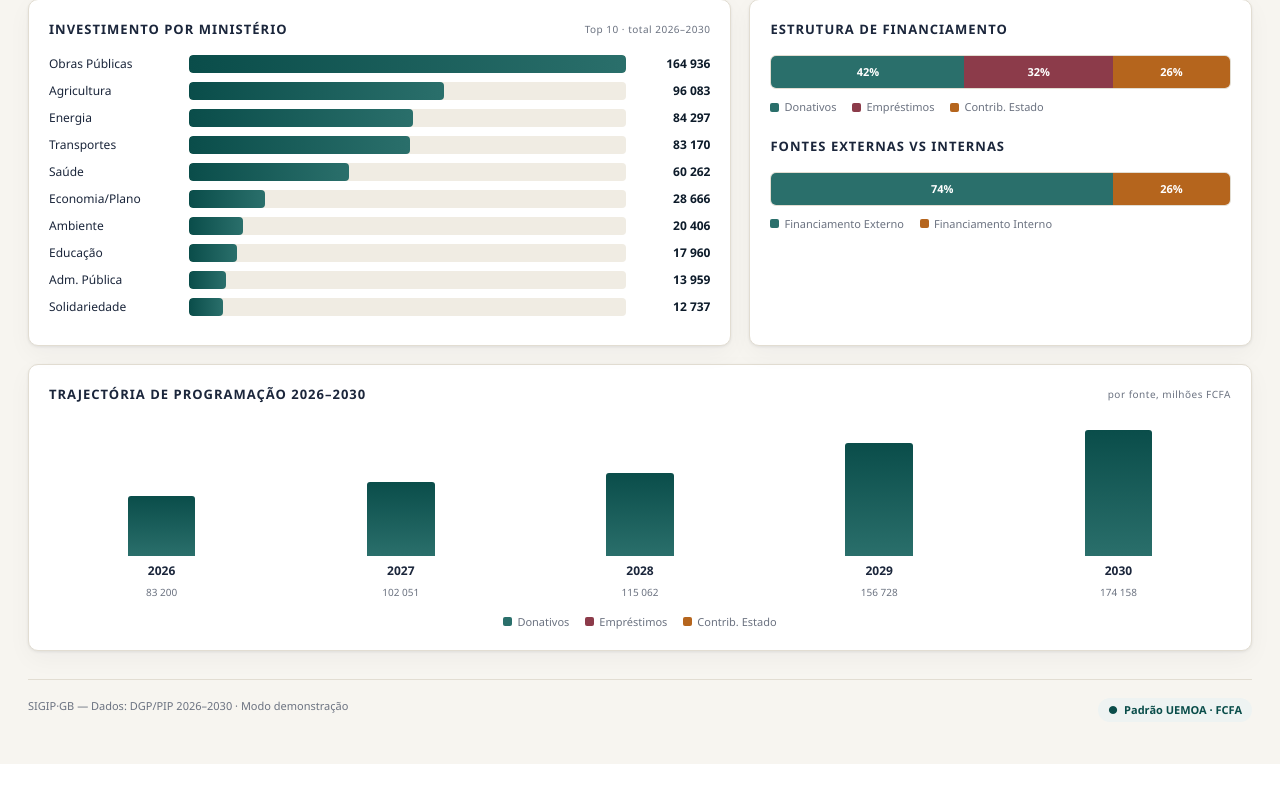
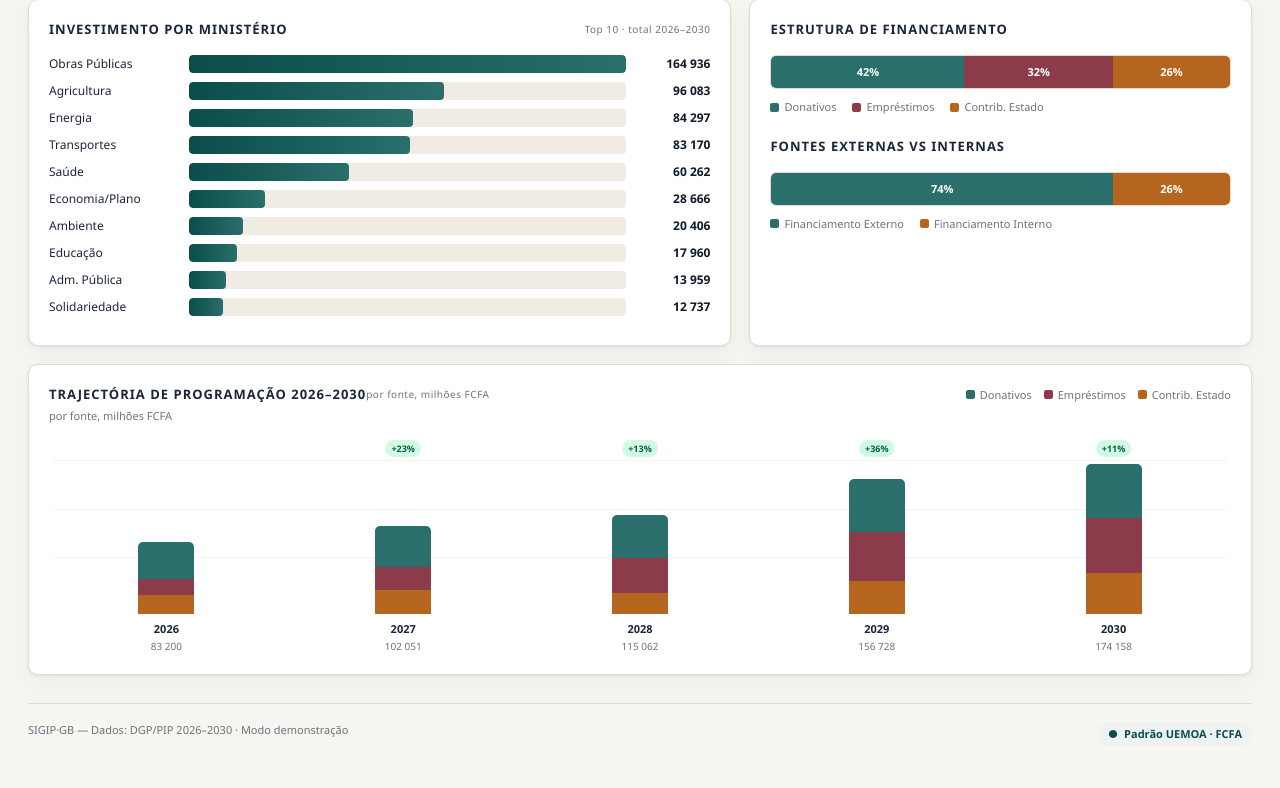
Before and after one commit to STOURE2022/system_gestion_sigip_gb, a Django app: page /app in a window 1280 px wide. Shown: the part 467-1255 px from the top of the page. Before the commit the page ends 1231 px from the top, so only its background shows below. Run offline with Django 5.2, Linux system fonts and the light colour scheme; parts of the project's set-up code (start-up, migrations or seed data) failed here and were passed over.

Commit message:
fix(chart): rework Trajectoire chart — stacked bars with proper 3-source breakdown
Bug: renderYearChart used only y.total, ignoring donations/loans/state_contribution
Fix:
- New CSS: stacked flex bars (column-reverse) with growUp animation + grid lines
- renderYearChart: proportional height per segment (don/empr/int), staggered animation
  delay, +X% growth badge for years 2027-2030
- renderDashboardFromRaw: fix aggregation — proportional split per project per year
  instead of filtering by project type (was incorrect)
- progchart in renderProgramming: same stacked treatment
- Panel header: legend moved inline, subtitle below title

Co-Authored-By: Claude Sonnet 4.6 <noreply@anthropic.com>

```diff
--- a/templates/index.html
+++ b/templates/index.html
@@ -67,12 +67,26 @@ main{padding:24px 28px;max-width:1320px;margin:0 auto}
 .legend{display:flex;gap:16px;font-size:11px;color:var(--muted);flex-wrap:wrap}
 .legend span{display:flex;align-items:center;gap:5px}
 .dot{width:9px;height:9px;border-radius:2px;display:inline-block}
-.yearchart{display:flex;align-items:flex-end;gap:14px;height:180px;padding-top:10px}
-.ybar{flex:1;display:flex;flex-direction:column;align-items:center;gap:6px;height:100%}
-.ybar .cols{flex:1;display:flex;align-items:flex-end;gap:3px;width:100%;justify-content:center}
-.ycol{width:30%;border-radius:3px 3px 0 0;min-height:2px;transition:height .6s ease}
-.ybar .yl{font-size:12px;font-weight:600;color:var(--ink2)}
-.ybar .yt{font-size:10px;color:var(--muted);font-variant-numeric:tabular-nums}
+/* ── Stacked trajectory chart ────────────────── */
+.yearchart{display:flex;align-items:flex-end;gap:10px;height:224px;padding:30px 4px 0;position:relative}
+.yearchart-bg{position:absolute;top:30px;left:4px;right:4px;bottom:48px;pointer-events:none;
+  background:repeating-linear-gradient(to bottom,#e8e4d9 0,#e8e4d9 1px,transparent 1px,transparent 33.33%);
+  opacity:.45}
+.ybar{flex:1;display:flex;flex-direction:column;align-items:center;height:100%;position:relative}
+.ybar-stack{width:min(70%,56px);flex:1;display:flex;flex-direction:column;justify-content:flex-end;position:relative}
+.ybar-inner{width:100%;border-radius:5px 5px 0 0;overflow:hidden;
+  display:flex;flex-direction:column-reverse;
+  transform-origin:bottom;animation:growUp .65s cubic-bezier(.4,0,.2,1) both}
+@keyframes growUp{from{transform:scaleY(0);opacity:0}to{transform:scaleY(1);opacity:1}}
+.ybar-seg{width:100%;flex-shrink:0}
+.ybar-seg.don {background:var(--don)}
+.ybar-seg.empr{background:var(--empr)}
+.ybar-seg.int {background:var(--int)}
+.ybar-growth{position:absolute;top:-20px;left:50%;transform:translateX(-50%);
+  font-size:9px;font-weight:700;padding:2px 6px;border-radius:10px;white-space:nowrap;
+  background:#d1fae5;color:#065f46}
+.ybar .yl{font-size:11px;font-weight:700;color:var(--ink2);margin-top:7px}
+.ybar .yt{font-size:10px;color:var(--muted);font-variant-numeric:tabular-nums;margin-top:2px}
 .toolbar{display:flex;gap:10px;margin-bottom:16px;flex-wrap:wrap;align-items:center}
 .toolbar input,.toolbar select{padding:9px 12px;border:1px solid var(--line);border-radius:7px;font-size:13px;background:#fff;color:var(--ink);font-family:inherit}
 .toolbar input{flex:1;min-width:200px}
@@ -240,13 +254,16 @@ tbody tr:hover{background:#faf8f3}
       </div>
     </div>
     <div class="panel">
-      <h3 id="panel-trajectory-h3">Trajectória de Programação 2026&ndash;2030 <span class="note">por fonte, milhões FCFA</span></h3>
-      <div class="yearchart" id="yearchart"></div>
-      <div class="legend" style="margin-top:14px;justify-content:center">
-        <span><i class="dot" style="background:var(--don)"></i><span data-i18n="legend_donations">Donativos</span></span>
-        <span><i class="dot" style="background:var(--empr)"></i><span data-i18n="legend_loans">Empréstimos</span></span>
-        <span><i class="dot" style="background:var(--int)"></i><span data-i18n="legend_state">Contrib. Estado</span></span>
+      <div style="display:flex;justify-content:space-between;align-items:center;margin-bottom:4px;flex-wrap:wrap;gap:8px">
+        <h3 id="panel-trajectory-h3" style="margin:0" data-i18n="panel_trajectory">Trajectoire de Programmation 2026&ndash;2030</h3>
+        <div class="legend" style="margin:0;gap:12px">
+          <span><i class="dot" style="background:var(--don)"></i><span data-i18n="legend_donations">Donativos</span></span>
+          <span><i class="dot" style="background:var(--empr)"></i><span data-i18n="legend_loans">Empréstimos</span></span>
+          <span><i class="dot" style="background:var(--int)"></i><span data-i18n="legend_state">Contrib. Estado</span></span>
+        </div>
       </div>
+      <div class="mini" data-i18n="note_per_source" style="margin-bottom:6px">par source, millions FCFA</div>
+      <div class="yearchart" id="yearchart"><div class="yearchart-bg"></div></div>
     </div>
   </div>
 
@@ -1132,9 +1149,21 @@ function renderDashboardFromRaw(T_, Text, Tint, Tdon, Tempr) {
   const byYear = ANOS.map(a => ({
     fiscal_year: a,
     total: sum(PIP_DATA.map(p => ({v: (p.anos && p.anos[a]) || 0})), 'v'),
-    donations: sum(PIP_DATA.filter(p => p.don && !p.empr).map(p => ({v: (p.anos && p.anos[a]) || 0})), 'v'),
-    loans: sum(PIP_DATA.filter(p => p.empr).map(p => ({v: (p.anos && p.anos[a]) || 0})), 'v'),
-    state_contribution: sum(PIP_DATA.filter(p => p.fin_norm === 'Estado').map(p => ({v: (p.anos && p.anos[a]) || 0})), 'v'),
+    donations: sum(PIP_DATA.map(p => {
+      const yr = (p.anos && p.anos[a]) || 0;
+      const t = (p.don||0) + (p.empr||0) + (p.interno||0);
+      return { v: t > 0 ? yr * (p.don||0) / t : 0 };
+    }), 'v'),
+    loans: sum(PIP_DATA.map(p => {
+      const yr = (p.anos && p.anos[a]) || 0;
+      const t = (p.don||0) + (p.empr||0) + (p.interno||0);
+      return { v: t > 0 ? yr * (p.empr||0) / t : 0 };
+    }), 'v'),
+    state_contribution: sum(PIP_DATA.map(p => {
+      const yr = (p.anos && p.anos[a]) || 0;
+      const t = (p.don||0) + (p.empr||0) + (p.interno||0);
+      return { v: t > 0 ? yr * (p.interno||0) / t : (p.fin_norm === 'Estado' ? yr : 0) };
+    }), 'v'),
   }));
 
   renderDashboard(T_, Text, Tint, Tdon, Tempr,
@@ -1188,13 +1217,41 @@ function renderDashboard(T_, Text, Tint, Tdon, Tempr, byMinistry, byYear) {
     document.getElementById('extint').appendChild(d);
   });
 
-  // Year chart
+  // Year chart — stacked bars by source
+  const TRAJ_H = 150; // px for bar area
   const maxY = Math.max(...byYear.map(y => y.total), 1);
   function renderYearChart(el) {
-    el.innerHTML = byYear.map(y => {
-      const h = 100 * y.total / maxY;
-      return `<div class="ybar"><div class="cols"><div class="ycol" style="height:${h}%;background:linear-gradient(180deg,var(--accent),var(--ext))" title="${fmt(y.total)} M FCFA"></div></div><div class="yl">${y.fiscal_year}</div><div class="yt">${fmt(y.total)}</div></div>`;
-    }).join('');
+    // preserve the bg grid div, append bars
+    const grid = el.querySelector('.yearchart-bg');
+    el.innerHTML = '';
+    if (grid) el.appendChild(grid);
+    byYear.forEach((y, i) => {
+      const barH = Math.max(Math.round(TRAJ_H * y.total / maxY), 4);
+      const don   = y.donations          || 0;
+      const empr  = y.loans              || 0;
+      const state = y.state_contribution || 0;
+      const seg   = don + empr + state;
+      const pDon   = seg > 0 ? (don   / seg * 100).toFixed(1) : 100;
+      const pEmpr  = seg > 0 ? (empr  / seg * 100).toFixed(1) : 0;
+      const pState = seg > 0 ? (state / seg * 100).toFixed(1) : 0;
+      const growth = i > 0 && byYear[i-1].total > 0
+        ? Math.round((y.total - byYear[i-1].total) / byYear[i-1].total * 100) : null;
+      const tip = `${y.fiscal_year}\nDons: ${fmt(don)}\nEmp: ${fmt(empr)}\nEst: ${fmt(state)}\nTotal: ${fmt(y.total)} M`;
+      const col = document.createElement('div');
+      col.className = 'ybar';
+      col.innerHTML = `
+        <div class="ybar-stack">
+          ${growth !== null ? `<span class="ybar-growth">+${growth}%</span>` : ''}
+          <div class="ybar-inner" style="height:${barH}px;animation-delay:${i * 0.09}s" title="${tip}">
+            <div class="ybar-seg int"  style="height:${pState}%"></div>
+            <div class="ybar-seg empr" style="height:${pEmpr}%"></div>
+            <div class="ybar-seg don"  style="height:${pDon}%"></div>
+          </div>
+        </div>
+        <div class="yl">${y.fiscal_year}</div>
+        <div class="yt">${fmt(y.total)}</div>`;
+      el.appendChild(col);
+    });
   }
   renderYearChart(document.getElementById('yearchart'));
   window._byYear = byYear;
@@ -1287,10 +1344,32 @@ function renderProgramming() {
   document.getElementById('progkpis').innerHTML = byYear.map(y =>
     `<div class="kpi"><div class="lab">${T('kpi_programmed')} ${y.fiscal_year}</div><div class="val">${fmt(y.total)} <span class="unit">M</span></div><div class="sub">${fmtB(y.total)}</div></div>`
   ).join('');
-  document.getElementById('progchart').innerHTML = byYear.map(y => {
-    const h = 100 * y.total / maxY;
-    return `<div class="ybar"><div class="cols"><div class="ycol" style="height:${h}%;background:linear-gradient(180deg,var(--accent),var(--ext))" title="${fmt(y.total)} M FCFA"></div></div><div class="yl">${y.fiscal_year}</div><div class="yt">${fmt(y.total)}</div></div>`;
-  }).join('');
+  const progEl = document.getElementById('progchart');
+  progEl.innerHTML = '';
+  byYear.forEach((y, i) => {
+    const barH = Math.max(Math.round(150 * y.total / maxY), 4);
+    const don   = y.donations          || 0;
+    const empr  = y.loans              || 0;
+    const state = y.state_contribution || 0;
+    const seg   = don + empr + state;
+    const pDon   = seg > 0 ? (don   / seg * 100).toFixed(1) : 100;
+    const pEmpr  = seg > 0 ? (empr  / seg * 100).toFixed(1) : 0;
+    const pState = seg > 0 ? (state / seg * 100).toFixed(1) : 0;
+    const col = document.createElement('div');
+    col.className = 'ybar';
+    col.innerHTML = `
+      <div class="ybar-stack">
+        <div class="ybar-inner" style="height:${barH}px;animation-delay:${i * 0.09}s"
+             title="${y.fiscal_year}: ${fmt(y.total)} M FCFA">
+          <div class="ybar-seg int"  style="height:${pState}%"></div>
+          <div class="ybar-seg empr" style="height:${pEmpr}%"></div>
+          <div class="ybar-seg don"  style="height:${pDon}%"></div>
+        </div>
+      </div>
+      <div class="yl">${y.fiscal_year}</div>
+      <div class="yt">${fmt(y.total)}</div>`;
+    progEl.appendChild(col);
+  });
 }
 
 // ============================================================
```
